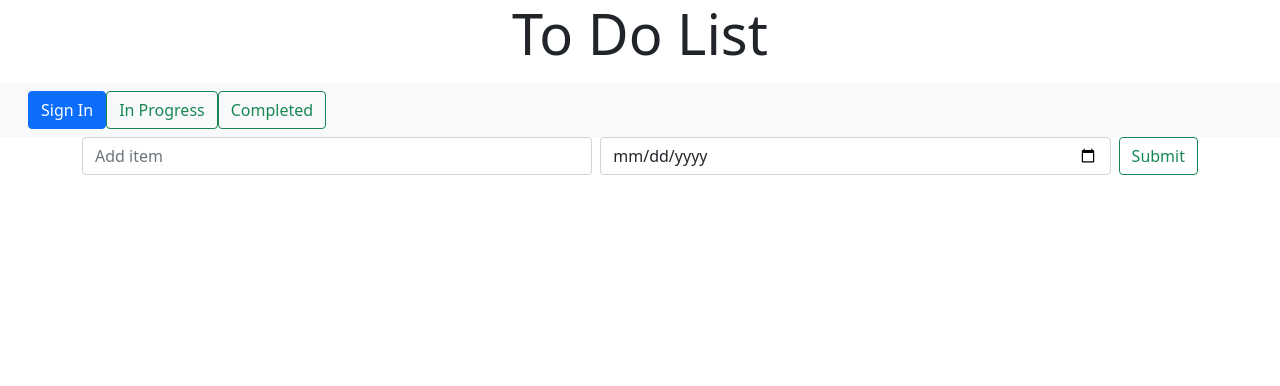
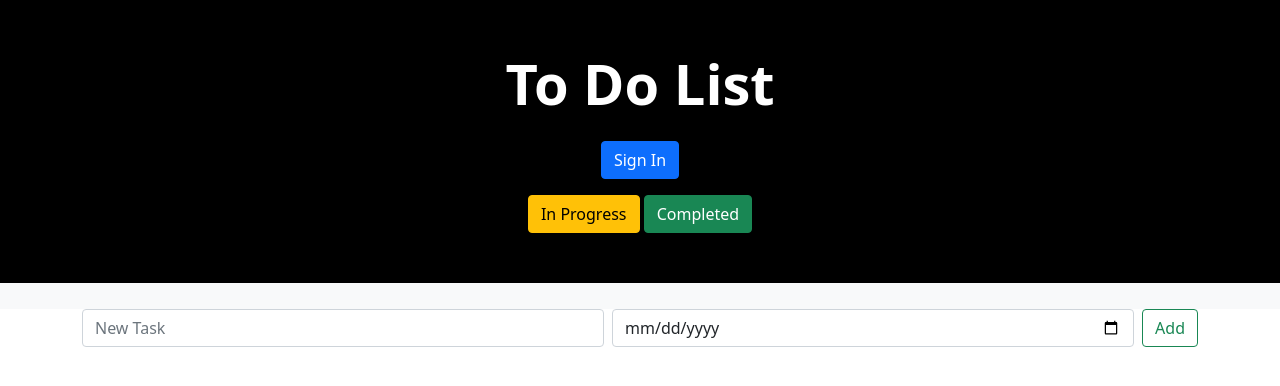
Before and after one commit to thirdeye18/todo-final-project, a plain HTML site: page Frontend/index.html in a window 1280 px wide. Drawn offline with nearby package versions, Linux system fonts and the light colour scheme.

Commit message:
updated html

```diff
--- a/Frontend/index.html
+++ b/Frontend/index.html
@@ -16,31 +16,36 @@
 
 <body>
 
-  <div class="jumbotron jumbotron-fluid">
+  <div id="header" class="jumbotron jumbotron-fluid">
+
     <div class="container">
-      <h1 class="text-center display-4">To Do List</h1>
+      <h1 id="headerText" class="text-center display-4">To Do List</h1> <br>
+      <button id="signBtn" type="button" class="btn btn-primary">Sign In</button>
       <p class="lead"></p>
+      <button id="inProgress" type="button" class="btn btn-warning">In Progress</button>
+      <button id="completed" type="button" class="btn btn-success">Completed</button>
     </div>
   </div>
 
   <nav class="navbar navbar-expand-lg navbar-light bg-light">
     <div class="container-fluid">
       <a class="navbar-brand" href="#"></a>
-      <button class="navbar-toggler" type="button" data-bs-toggle="collapse" data-bs-target="#navbarNav" aria-controls="navbarNav" aria-expanded="false" aria-label="Toggle navigation">
+      <button class="navbar-toggler" type="button" data-bs-toggle="collapse" data-bs-target="#navbarNav"
+        aria-controls="navbarNav" aria-expanded="false" aria-label="Toggle navigation">
         <span class="navbar-toggler-icon"></span>
       </button>
       <div class="collapse navbar-collapse" id="navbarNav">
         <ul class="navbar-nav">
           <li class="nav-item">
-
-            <button id="signBtn" type="button" class="btn btn-primary">Sign In</button>
           </li>
-          <li class="nav-item">
-            <button id="inProgress" type="button" class="btn btn-outline-success">In Progress</button>
-          </li>
-          <li class="nav-item">
-            <button id="completed" type="button" class="btn btn-outline-success">Completed</button>
-          </li>
+          <!-- <div id ="statusBtns">
+            <li class="nav-item">
+              <button id="inProgress" type="button" class="btn btn-warning">In Progress</button>
+            </li>
+            <li class="nav-item">
+              <button id="completed" type="button" class="btn btn-success">Completed</button>
+            </li>
+          </div> -->
         </ul>
       </div>
     </div>
@@ -48,9 +53,9 @@
 
   <div class="container">
     <form class="d-flex">
-      <input required id="item" class="form-control me-2" placeholder="Add item" type="text" aria-label="Search">
+      <input required id="item" class="form-control me-2" placeholder="New Task" type="text" aria-label="Search">
       <input id="date" class="form-control me-2" placeholder="Add due date" type="date" aria-label="Search">
-      <button id="form_submit_btn" class="btn btn-outline-success" type="submit">Submit</button>
+      <button id="form_submit_btn" class="btn btn-outline-success" type="submit">Add</button>
     </form>
   </div>
 
--- a/Frontend/styles.css
+++ b/Frontend/styles.css
@@ -1,50 +1,16 @@
-/* #header{
+#header{
     text-align: center;
-    background-color: darkgray;
+    background-color: black;
     padding: 50px;
 }
 
-body{
-    background-color: lightgray;
+#headerText{
+    color: white;
+    font-weight: bold;
+    margin: 0 auto;
 }
-
-.btn{
-    width: 100px;
+#statusBtns{
+    display: flex;
+    display: flex;
+    justify-content: center;
 }
-
-.form-control{
-    width: 500px;
-}
-
-#signOutBtn{
-    position: relative;
-    left: 1430px;
-    bottom: 150px;
-}
-
-#logInBtn{
-    position: relative;
-    bottom: 150px;
-    left: 1426px;
-
-    color:white;
-}
-
-#navbar{
-    position: relative;
-    bottom: 50px;
-}
-
-.welcome{
-    text-align: center;
-    font-size: 200px;
-} */
-
-#statusButtons{
-    display: flex;
-    justify-self: center;
-}
-
-#navbar{
-    display: flex;
-}
```
